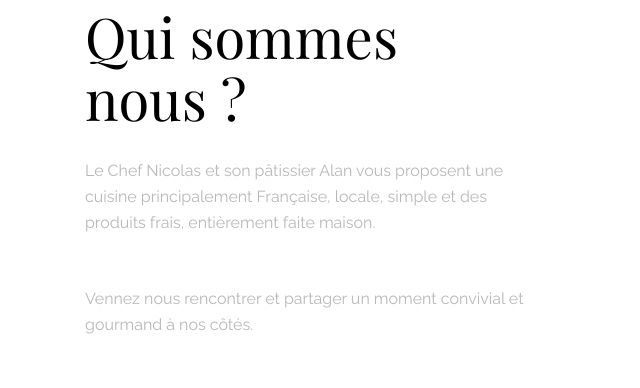
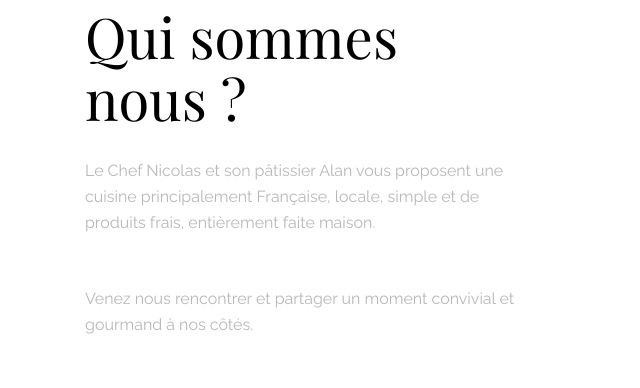
Before and after one commit to qleroux/organika, a plain HTML site: page index.html in a window 1280 px wide. Shown: the part 954-1342 px from the top of the page, 0-640 px from the left. Drawn offline with nearby package versions, Linux system fonts and the light colour scheme; animation ran at ten frames a second; files whose address does not match are found by name; a web font is replaced by a local one.

Commit message:
Update index.html

```diff
--- a/index.html
+++ b/index.html
@@ -67,9 +67,9 @@
           <div class="col-md-5 site-animate mb-5">
             <h4 class="site-sub-title">Notre histoire</h4>
             <h2 class="site-primary-title display-4">Qui sommes nous ?</h2>
-            <p>Le Chef Nicolas et son pâtissier Alan vous proposent une cuisine principalement Française, locale, simple et des produits frais, entièrement faite maison.
+            <p>Le Chef Nicolas et son pâtissier Alan vous proposent une cuisine principalement Française, locale, simple et de produits frais, entièrement faite maison.
               <br><br>
-              <br>Vennez nous rencontrer et partager un moment convivial et gourmand à nos côtés.</p>
+              <br>Venez nous rencontrer et partager un moment convivial et gourmand à nos côtés.</p>
           </div>
           <div class="col-md-1"></div>
           <div class="col-md-6 site-animate img" data-animate-effect="fadeInRight">
```
